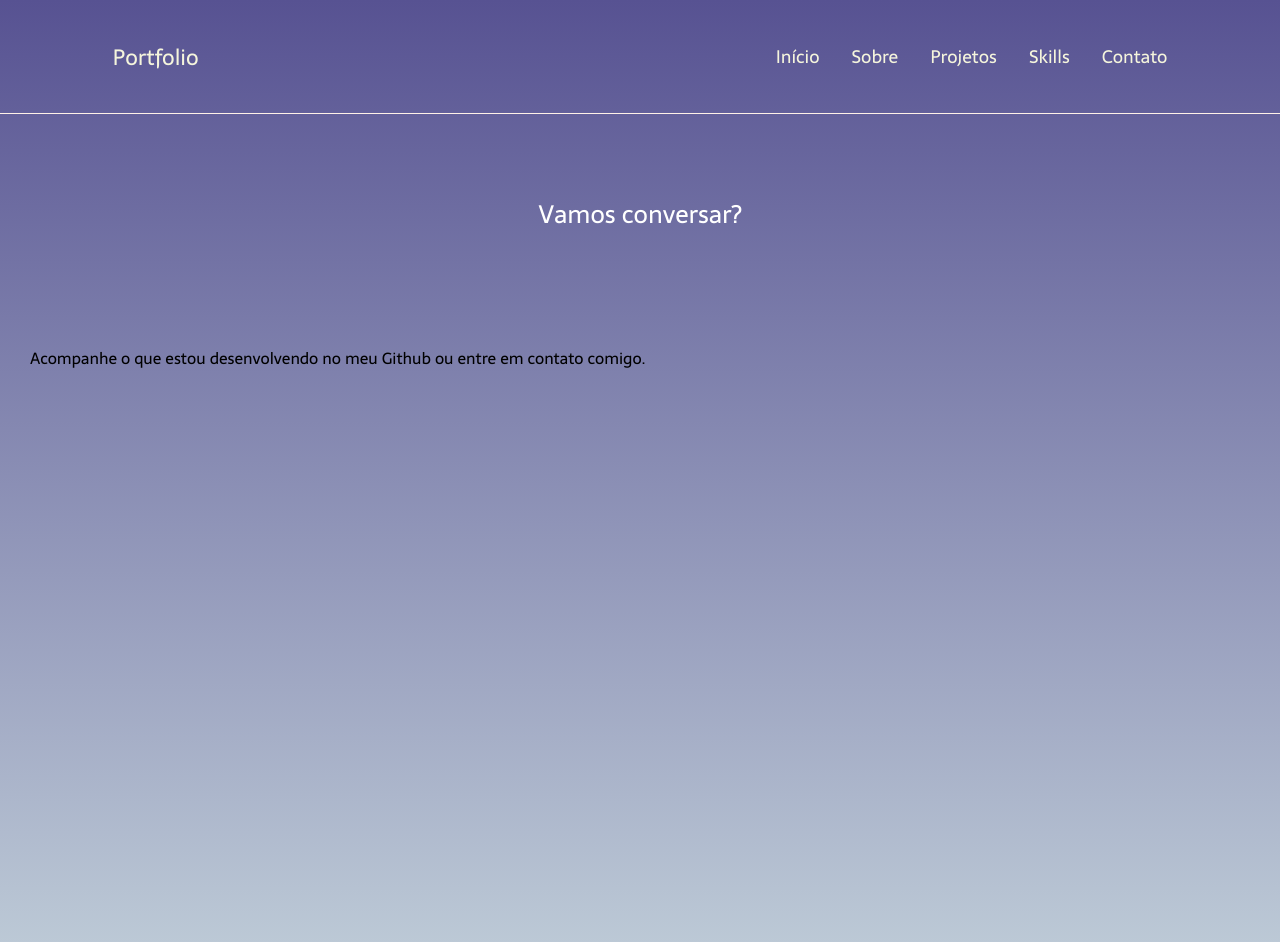
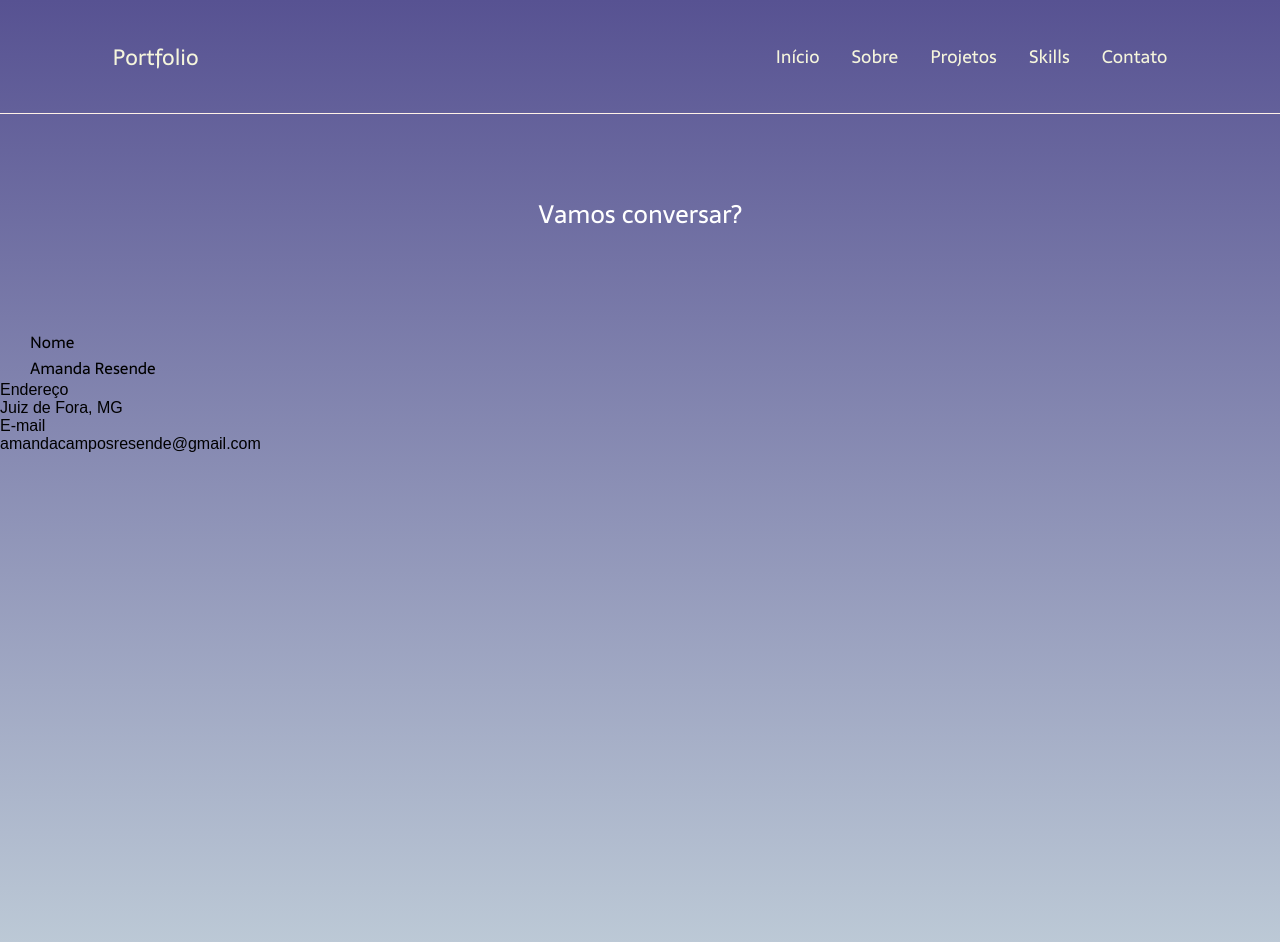
Before and after one commit to amandaresende/portfolio, a React (Create React App) app: page /contact in a window 1280 px wide. Shown: the top 942 px of the page. Built offline with nearby package versions, Linux system fonts and the light colour scheme.

Commit message:
feat: Ajustes na 'skills' e no 'contato'

```diff
--- a/src/views/Contact/Contact.css
+++ b/src/views/Contact/Contact.css
@@ -15,6 +15,11 @@
     text-align: center;
 }
 
-.second-text-contact{
+.text-about-name{
     margin-top:5px;
 }
+
+.h1{
+    text-align: center;
+    font-size:40px;
+}
--- a/src/views/Contact/Contact.jsx
+++ b/src/views/Contact/Contact.jsx
@@ -7,11 +7,24 @@ const Contact = props => (
         <div className="text-principal">
         <span className="first-text-contact">Vamos conversar?</span>
         </div>
-
             <div class="text-about">
-                <div class="second-text-contact"></div>
-                <p>Acompanhe o que estou desenvolvendo no meu Github ou entre em contato comigo.
-                </p>
+                <div class="text-about-name">
+                            <div class="head">Nome</div>
+                            <div class="sub-title">Amanda Resende</div>
+                        </div>
+                   </div>
+                   <div class="row">
+                    <div class="info">
+                        <div class="head">Endereço</div>
+                        <div class="sub-title">Juiz de Fora, MG</div>
+                    </div>
+               </div>
+            <div class="row">
+                <div class="info">
+                    <div class="head">E-mail</div>
+                    <div class="sub-title">amandacamposresende@gmail.com
+                    </div>
+                </div>
 
             </div>
 
```
Also changed, not shown: src/views/Skills/Skills.css (added, +39 -0 lines), src/views/Skills/Skills.jsx (+36 -0 lines).
